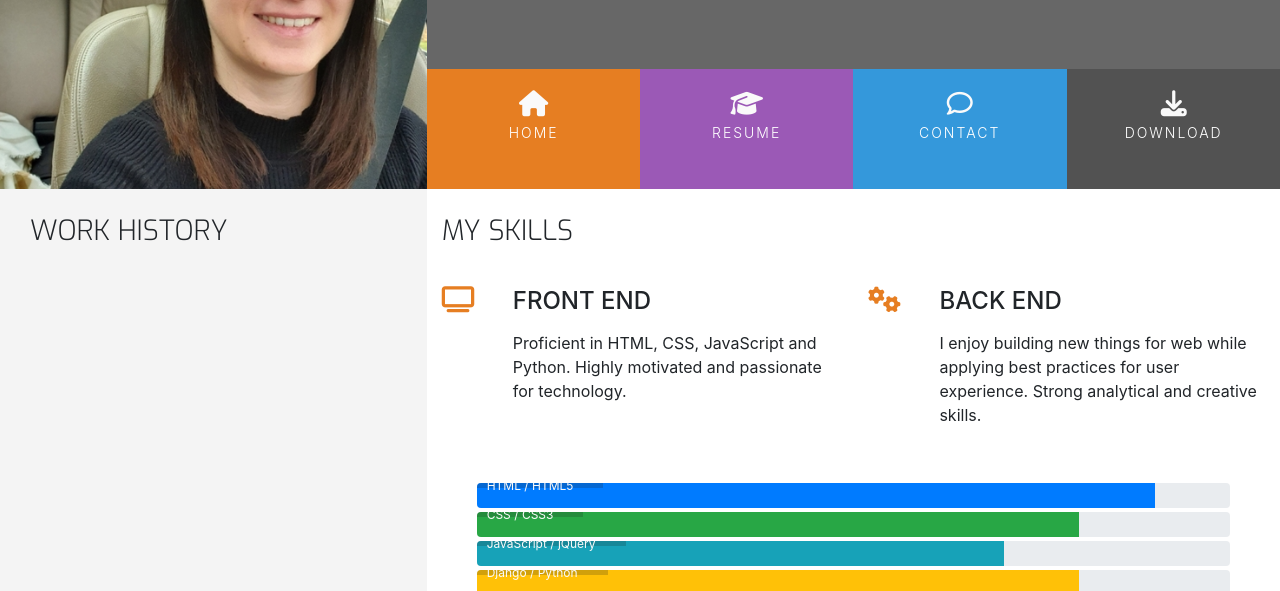
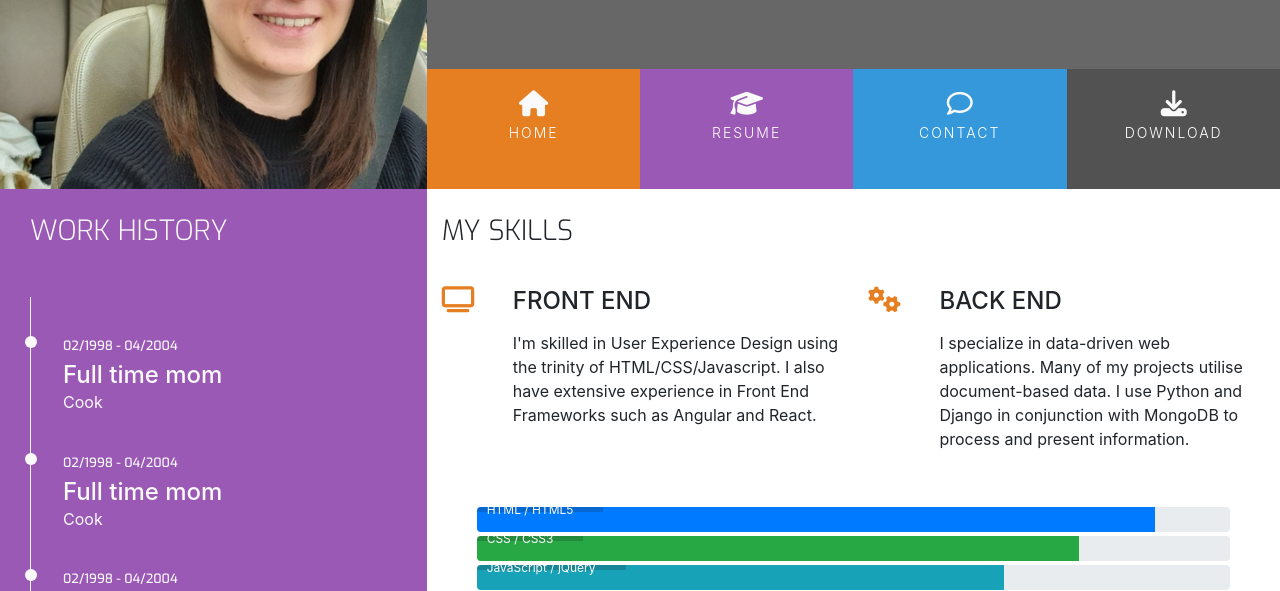
Before and after one commit to AiGaA/my-resume-in-bootstrap, a plain HTML site: page resume.html in a window 1280 px wide. Shown: the part 180-771 px from the top of the page. Drawn offline with nearby package versions, Linux system fonts and the light colour scheme.

Commit message:
Add work history timeline and style

```diff
--- a/assets/css/style.css
+++ b/assets/css/style.css
@@ -27,6 +27,10 @@
 
 .bg-color-personal-info {
     background-color: #f4f4f4;
+}
+
+.bg-color-work-history {
+    background-color: #9b59b6;
 }
 
 /*----------Special paddings/margins/texts------------*/
@@ -61,6 +65,7 @@ h4 {
     float: none;
 }
 
+.history-heading,
 .section-heading {
     font-family: "Exo", sans-serif;
     font-weight: 300;
@@ -277,3 +282,51 @@ footer {
 .progress-section {
     margin: 40px 20px;
 }
+
+/*----------Work History Section------------*/
+
+.history-heading {
+    color: #fafafa;
+    margin-bottom: 50px;
+}
+
+.timeline-item {
+    padding: 4em 2em 0em 2em;
+    position: relative;
+    color: #fafafa;
+    border-left: 1px solid;
+}
+
+.timeline-item p {
+    padding: 0;
+    margin: 0;
+}
+
+.timeline-item:before {
+    content: attr(data-dates);
+    position: absolute;
+    left: 2.5em;
+    top: 3em;
+    display: block;
+    font-family: "Exo", sans-serif;
+    font-weight: 500;
+    font-size: 0.8em;
+    padding: 0;
+    margin: 0;
+}
+
+.timeline-item:after {
+    width: 12px;
+    height: 12px;
+    display: block;
+    top: 2.4em;
+    position: absolute;
+    left: -6px;
+    border-radius: 12px;
+    content: '';
+    background: #fafafa;
+}
+
+.history-items {
+    margin-bottom: 30px;
+}
--- a/resume.html
+++ b/resume.html
@@ -45,13 +45,30 @@
     </header>
     <section class="container-fluid">
         <div class="row">
-            <div class="col-md-4 bg-color-personal-info section-column">
+            <div class="col-md-4 bg-color-work-history section-column">
                 <div class="row">
                     <div class="col-12">
-                        <h3 class="section-heading uppercase">Work History</h3>
+                        <h3 class="history-heading uppercase">Work History</h3>
                     </div>
                 </div>
-
+                <div class="history-items">
+                    <div class="timeline-item" data-dates="02/1998 - 04/2004">
+                        <h4>Full time mom</h4>
+                        <p>Cook</p>
+                    </div>
+                    <div class="timeline-item" data-dates="02/1998 - 04/2004">
+                        <h4>Full time mom</h4>
+                        <p>Cook</p>
+                    </div>
+                    <div class="timeline-item" data-dates="02/1998 - 04/2004">
+                        <h4>Full time mom</h4>
+                        <p>Cook</p>
+                    </div>
+                    <div class="timeline-item" data-dates="02/1998 - 04/2004">
+                        <h4>Full time mom</h4>
+                        <p>Cook</p>
+                    </div>
+                </div>
             </div>
             <div class="col-md-8 bg-color-three-reasons">
                 <div class="row">
@@ -68,7 +85,8 @@
                             <div class="col-10">
                                 <h4 class="three-reasons-heading uppercase">Front End</h4>
                                 <p>
-                                    Proficient in HTML, CSS, JavaScript and Python. Highly motivated and passionate for technology.
+                                    I'm skilled in User Experience Design using the trinity of HTML/CSS/Javascript.
+                                    I also have extensive experience in Front End Frameworks such as Angular and React.
                                 </p>
                             </div>
                         </div>
@@ -81,8 +99,8 @@
                             <div class="col-10">
                                 <h4 class="three-reasons-heading uppercase">Back End</h4>
                                 <p>
-                                    I enjoy building new things for web while applying best practices for user experience.
-                                    Strong analytical and creative skills.
+                                    I specialize in data-driven web applications. Many of my projects utilise document-based data.
+                                    I use Python and Django in conjunction with MongoDB to process and present information.
                                 </p>
                             </div>
                         </div>
```
